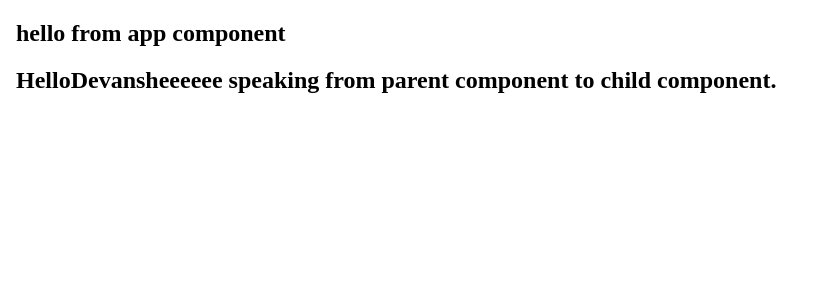
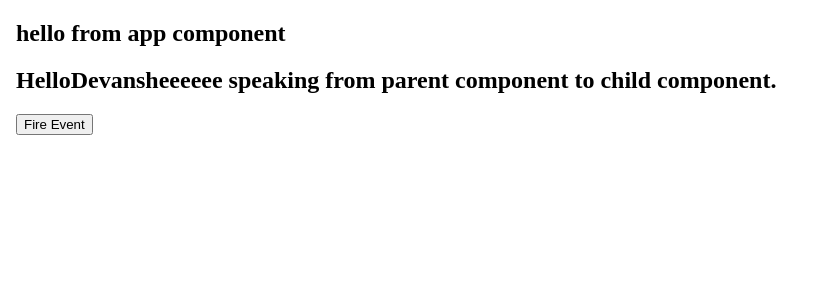
Before and after one commit to devansheee/fluffy-umbrella, an Angular app: page / in a window 1280 px wide. Shown: the top 300 px of the page, without its empty margins (0-822 px from the left). Built offline with nearby package versions, Linux system fonts and the light colour scheme.

Commit message:
message from Child to parent send via event emmitor

```diff
--- a/src/app/child/child.component.ts
+++ b/src/app/child/child.component.ts
@@ -1,4 +1,5 @@
-import { Component, Input, OnInit } from '@angular/core';
+import { Component, Input, OnInit, Output, EventEmitter } from '@angular/core';
+
 
 @Component({
   selector: 'app-child',
@@ -6,6 +7,8 @@ import { Component, Input, OnInit } from '@angular/core';
 
     <!-- <h2> {{"Hello" + parentData}}</h2> -->
     <h2>{{"Hello" + name}}</h2>
+
+    <button (click)="fireEvent()">Fire Event</button>
   `,
   styleUrls: ['./child.component.css']
 })
@@ -16,7 +19,13 @@ export class ChildComponent implements OnInit {
   // @Input() public parentData = "";
   @Input('parentData') public name = "";
 
+  //for the communication of child to parent it can be done only through the event.
+  @Output() public childEvent = new EventEmitter();
   ngOnInit(): void {
   }
 
+  fireEvent(){
+    this.childEvent.emit('Heyo from child component');
+  }
+
 }
--- a/src/app/parent/parent.component.html
+++ b/src/app/parent/parent.component.html
@@ -1,4 +1,5 @@
 <div>
     <!-- tag name : child component; attribute : child variable; attribute value : parents's data -->
-   <app-child [parentData]="name"></app-child>
+    <h2>{{message}}</h2>
+   <app-child (childEvent)="message=$event" [parentData]="name"></app-child>
 </div>
--- a/src/app/parent/parent.component.ts
+++ b/src/app/parent/parent.component.ts
@@ -8,7 +8,11 @@ import { ChildComponent } from '../child/child.component';
 export class ParentComponent implements OnInit {
 
   constructor() { }
+  //sending data from parent to child like data binding
   public name = "Devansheeeeee speaking from parent component to child component.";
+
+  //sending data from parent to child is like event binding.
+  public message="";
 
   ngOnInit(): void {
   }
```
